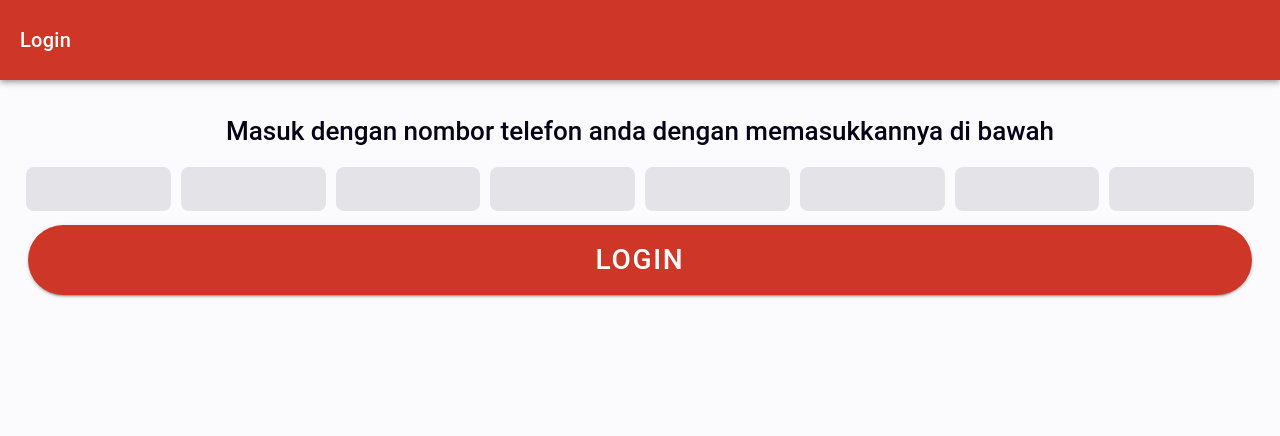
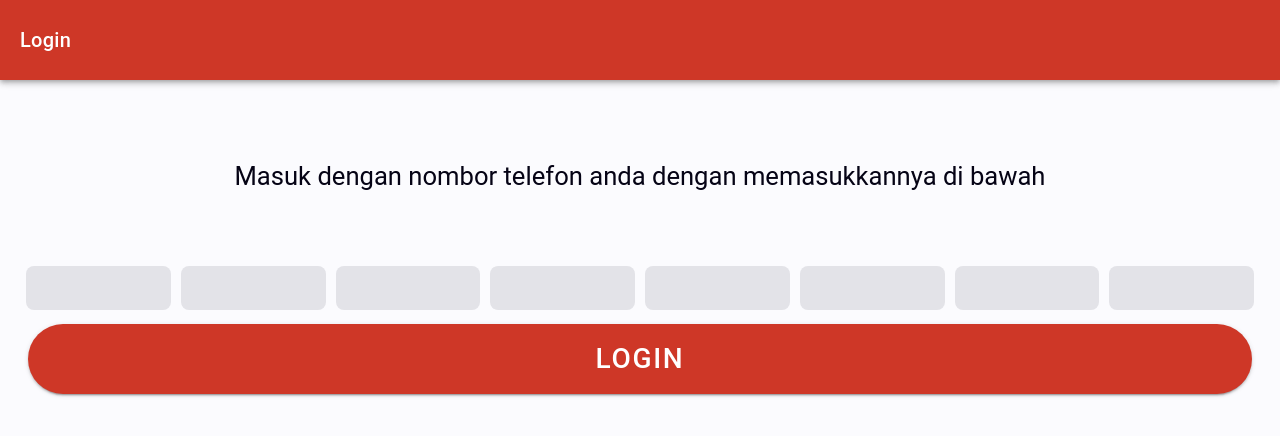
Before and after one commit to Waphhh/capstone, a React (Vite) app in the folder capstoneApp/: page /login in a window 1280 px wide. Shown: the top 436 px of the page. Built offline with nearby package versions, Linux system fonts and the light colour scheme; no server answers.

Commit message:
Login page changing text

```diff
--- /dev/null
+++ b/capstoneApp/src/pages/Login.css
@@ -0,0 +1,24 @@
+.translation-text {
+  height: 20vh; /* Increase height as needed */
+  display: flex;
+  align-items: center;
+  justify-content: center;
+  overflow: hidden;
+  text-align: center;
+  font-size: 1.9em; /* Larger base font size */
+  transition: font-size 0.5s ease, opacity 0.5s ease-in-out;
+}
+
+.fade {
+  opacity: 0;
+}
+
+.fade-enter {
+  opacity: 0;
+  transition: opacity 0.5s ease-in;
+}
+
+.fade-leave {
+  opacity: 1;
+  transition: opacity 0.5s ease-out;
+}
--- a/capstoneApp/src/pages/Login.tsx
+++ b/capstoneApp/src/pages/Login.tsx
@@ -17,21 +17,17 @@ import { useHistory, useLocation } from 'react-router-dom';
 import { db } from './firebaseConfig';
 import { doc, getDoc } from 'firebase/firestore';
 
+import './Login.css';
+
 const Login: React.FC = () => {
   const location = useLocation();
   const history = useHistory();
   const [errorMessage, setErrorMessage] = useState<string>('');
+  const [phoneNumber, setPhoneNumber] = useState<string[]>(new Array(8).fill(''));
+  const inputRefs = useRef<(HTMLIonInputElement | null)[]>(new Array(8).fill(null));
+  const [languageIndex, setLanguageIndex] = useState<number>(0);
+  const [fade, setFade] = useState<boolean>(false);
 
-  // State to hold the values of each phone number digit
-  const [phoneNumber, setPhoneNumber] = useState<string[]>(new Array(8).fill(''));
-
-  // Create refs for each input box
-  const inputRefs = useRef<(HTMLIonInputElement | null)[]>(new Array(8).fill(null));
-
-  // State for language toggle
-  const [languageIndex, setLanguageIndex] = useState<number>(0);
-
-  // Translations for the header message
   const translations = [
     'Sign in with your phone number by entering it below', // English
     '通过输入您的电话号码进行登录', // Chinese
@@ -41,14 +37,10 @@ const Login: React.FC = () => {
 
   const handleInputChange = (index: number, event: CustomEvent) => {
     const value = event.detail.value;
-
-    // Only allow numeric input
     if (value && /^\d$/.test(value)) {
       const updatedPhoneNumber = [...phoneNumber];
       updatedPhoneNumber[index] = value;
       setPhoneNumber(updatedPhoneNumber);
-
-      // Move focus to the next input field if it exists
       if (index < inputRefs.current.length - 1) {
         inputRefs.current[index + 1]?.setFocus();
       }
@@ -57,19 +49,13 @@ const Login: React.FC = () => {
 
   const handleKeyDown = (index: number, event: React.KeyboardEvent<HTMLIonInputElement>) => {
     if (event.key === 'Backspace') {
-      event.preventDefault(); // Prevent default backspace behavior
-
-      // Handle clearing the current input box
+      event.preventDefault();
       const updatedPhoneNumber = [...phoneNumber];
       if (phoneNumber[index] !== '') {
-        // Clear the current input if it's not already empty
         updatedPhoneNumber[index] = '';
         setPhoneNumber(updatedPhoneNumber);
       } else if (index > 0) {
-        // If the current input is already empty, move back to the previous input
         inputRefs.current[index - 1]?.setFocus();
-
-        // Clear the previous input
         updatedPhoneNumber[index - 1] = '';
         setPhoneNumber(updatedPhoneNumber);
       }
@@ -81,18 +67,15 @@ const Login: React.FC = () => {
       setErrorMessage('A phone number requires 8 digits');
       return;
     }
-
     const phoneNumberStr = phoneNumber.join('');
-
+    localStorage.setItem('otpPhone', phoneNumberStr);
     try {
-      const userDocRef = doc(db, 'users', phoneNumberStr); // Reference to the document with the phone number
-      const userDoc = await getDoc(userDocRef); // Check if the document exists
+      const userDocRef = doc(db, 'users', phoneNumberStr);
+      const userDoc = await getDoc(userDocRef);
       if (userDoc.exists()) {
-        // Phone number exists, proceed with login
         localStorage.setItem('phoneNumberToLogin', phoneNumberStr);
         history.push('/otp');
       } else {
-        // Phone number does not exist, set error message
         localStorage.setItem('phoneNumberToRegister', phoneNumberStr);
         history.push('/otp');
       }
@@ -110,13 +93,16 @@ const Login: React.FC = () => {
     setPhoneNumber(new Array(8).fill(''));
   }, [location]);
 
-  // Interval to change language every 5 seconds
   useEffect(() => {
     const interval = setInterval(() => {
-      setLanguageIndex((prevIndex) => (prevIndex + 1) % translations.length);
+      setFade(true);
+      setTimeout(() => {
+        setLanguageIndex((prevIndex) => (prevIndex + 1) % translations.length);
+        setFade(false);
+      }, 500);
     }, 3000);
 
-    return () => clearInterval(interval); // Clear the interval on component unmount
+    return () => clearInterval(interval);
   }, []);
 
   return (
@@ -128,14 +114,12 @@ const Login: React.FC = () => {
       </IonHeader>
 
       <IonContent className="ion-padding">
-
-        <div style={{ textAlign: 'center' }}>
-          <h1>{translations[languageIndex]}</h1>
+        <div className={`translation-text ${fade ? 'fade' : ''}`}
+            style={{ fontSize: translations[languageIndex].length > 40 ? '1.6em' : '2.2em' }}>
+          {translations[languageIndex]}
         </div>
 
         <IonGrid>
-
-          {/* 8 Input boxes for the phone number */}
           <IonRow className="ion-justify-content-center">
             {phoneNumber.map((digit, index) => (
               <IonCol size="1.5" key={index}>
@@ -172,9 +156,7 @@ const Login: React.FC = () => {
               </IonButton>
             </IonCol>
           </IonRow>
-
         </IonGrid>
-
       </IonContent>
     </IonPage>
   );
```
